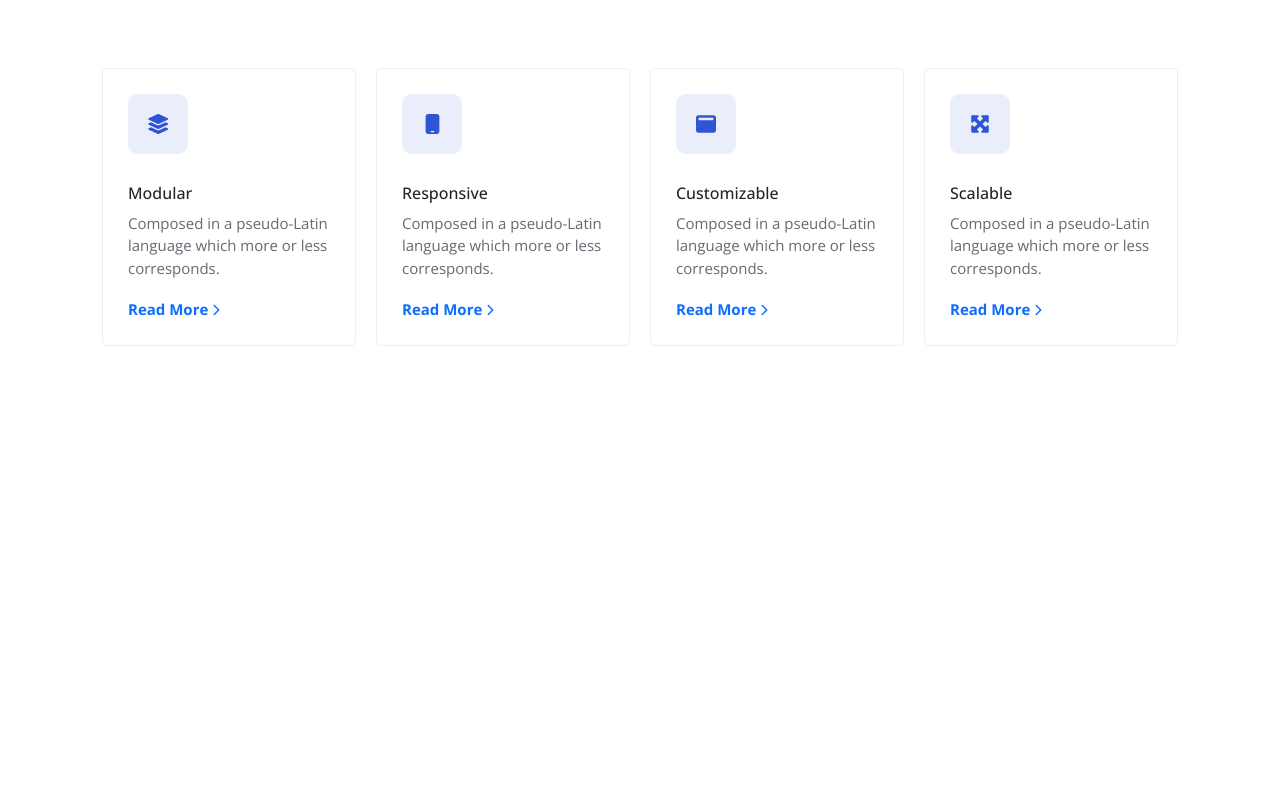
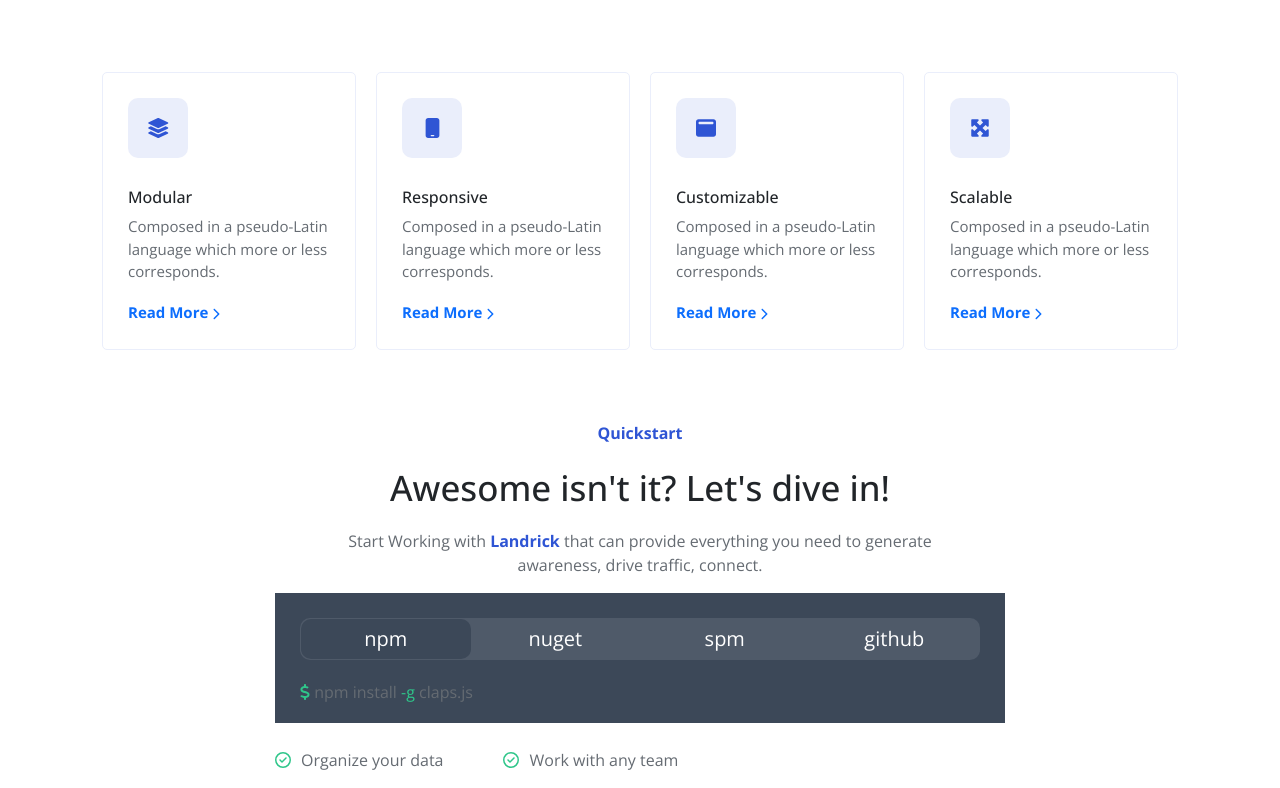
Before and after one commit to Therakar/landrick-html-vuejs, a Vue app: page / in a window 1280 px wide. Shown: the part 1381-2169 px from the top of the page. Before the commit the page ends 1797 px from the top, so only its background shows below. Built offline with nearby package versions, Linux system fonts and the light colour scheme.

Commit message:
aggiunge la quickstart section

```diff
--- a/src/components/AppMain.vue
+++ b/src/components/AppMain.vue
@@ -1,11 +1,13 @@
 <script>
     import AppMainCard from './AppMainComponents/AppMainCard.vue'
     import AppKeyFeaturesCard from './AppMainComponents/AppKeyFeaturesCard.vue'
+    import AppQuickstartCard from './AppMainComponents/AppQuickstartCard.vue'
     export default {
         name: "AppMain",
         components:{
             AppMainCard,
-            AppKeyFeaturesCard
+            AppKeyFeaturesCard,
+            AppQuickstartCard
 
         }
 
@@ -21,7 +23,15 @@
             </div>
             <AppKeyFeaturesCard />
         </section>
+        <section id="quickstart">
+            <div class="quickstart-text">
+                <span class="badge">Quickstart</span>
+                <h2>Awesome isn't it? Let's dive in!</h2>
+                <p>Start Working with <a href="#">Landrick</a> that can provide everything you need to generate awareness, drive traffic, connect.</p>
+            </div>
+            <AppQuickstartCard/>
 
+        </section>
 
 
         <AppMainCard/>
@@ -29,6 +39,11 @@
 </template>
 
 <style lang="scss" scoped>
+    a{
+        text-decoration: none;
+        color: var(--second-text-color);
+        font-size: inherit;
+    }
     #key-features{
         margin-top: 115px;
         margin-bottom: 70px;
@@ -38,14 +53,21 @@
             h2{
                 margin-bottom: 40px;
             }
-            p{
-                color: var(--first-text-color);
-                a{
-                    text-decoration: none;
-                    color: var(--second-text-color);
-                    font-size: inherit;
-                }
-            }
+        }
+    }
+
+    #quickstart{
+        .quickstart-text{
+            width: 590px;
+            text-align: center;
+            margin: auto;
+        }
+        .badge{
+            color: var(--second-text-color);
+            font-size: inherit;
+        }
+        h2{
+            margin: 20px 0;
         }
     }
 
--- /dev/null
+++ b/src/components/AppMainComponents/AppQuickstartCard.vue
@@ -0,0 +1,75 @@
+<script>
+    export default {
+        name: "AppQuickstartCard"
+    }
+</script>
+
+<template>
+    <div class="quick-main">
+        <div class="quick-selection-container">
+            <ul class="quick-selection flex al-cnt">
+                <li class="active">npm</li>
+                <li>nuget</li>
+                <li>spm</li>
+                <li>github</li>
+            </ul>
+            <p><font-awesome-icon icon= "fa-dollar-sign fa solid" class="quick-icon"/> npm install <span class="quick-icon">-g</span> claps.js</p>
+            <!-- <font-awesome-icon icon= "" class="quick-icon"/> -->
+        </div>
+        <div class="flex checks">
+            <p><font-awesome-icon icon= "fa-circle-check fa-regular" class="quick-icon"/>Organize your data</p>
+            <p><font-awesome-icon icon= "fa-circle-check fa-regular" class="quick-icon"/>Work with any team</p>
+        </div>
+    </div>
+
+</template>
+
+<style lang="scss" scoped>
+
+    .quick-main{
+        width: 730px;
+        margin: auto;
+        .quick-icon{
+            color: var(--text-quick-color);
+        }
+        .quick-selection-container{
+
+            margin-bottom: 25px;
+
+            height: 130px;
+            padding: 25px;
+            background-color: var(--background-first-quick-color);
+            .quick-selection{
+                padding: 0;
+                background-color: var(--background-second-quick-color);
+                padding: 1px;
+                border-radius: 10px;
+                margin-bottom: 20px;
+                li{
+                    width: 25%;
+                    text-align: center;
+                    font-size: 20px;
+                    color: #ffffff;
+                    padding: 5px 0;
+                    border-radius: 10px;
+
+                }
+                .active{
+                    background-color: var(--background-first-quick-color);
+                }
+
+
+            }
+
+        }
+        .checks{
+            p{
+                margin-right: 60px;
+                .quick-icon{
+                    margin-right: 10px;
+                }
+            }
+        }
+    }
+
+</style>
--- a/src/main.js
+++ b/src/main.js
@@ -20,6 +20,9 @@ library.add(faGithub, faStackOverflow, faMagnifyingGlass, faUser, faChevronDown)
 import { faLayerGroup, faMobile, faMaximize,faWindowMaximize,faChevronRight } from '@fortawesome/free-solid-svg-icons';
 library.add( faLayerGroup,faMaximize,faWindowMaximize,faMobile,faChevronRight);
 
-
+//icone quickstart
+import { faDollarSign } from '@fortawesome/free-solid-svg-icons';
+import { faCircleCheck } from '@fortawesome/free-regular-svg-icons';
+library.add( faDollarSign,faCircleCheck);
 
 createApp(App).component('font-awesome-icon', FontAwesomeIcon).mount('#app')
--- a/src/style/partials/typography.scss
+++ b/src/style/partials/typography.scss
@@ -8,3 +8,11 @@ body {
 ul{
     list-style: none;
 }
+
+p{
+    color: var(--first-text-color);
+}
+
+h2{
+    font-size: 35px;
+}
```
